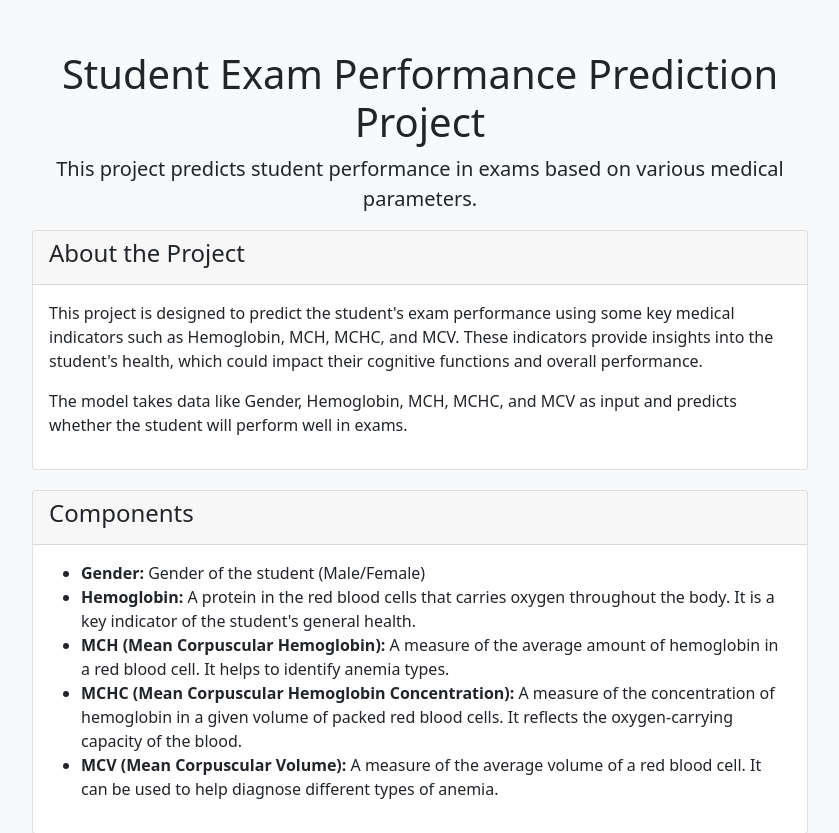
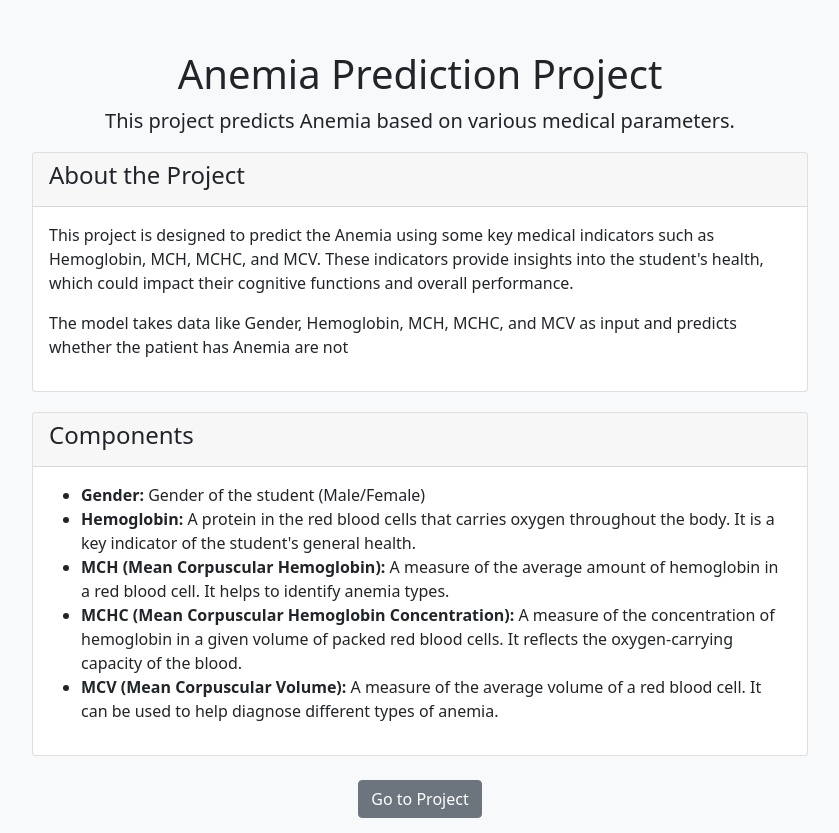
Before and after one commit to santhipsengottuvel/Anemia-Prediction-Project, a Flask app: page / in a window 1280 px wide. Shown: the top 833 px of the page, without its empty margins (220-1059 px from the left). Run offline with Flask 3, Linux system fonts and the light colour scheme; some libraries are stand-ins or nearby versions.

Commit message:
Changes is html file

```diff
--- a/templates/index.html
+++ b/templates/index.html
@@ -21,8 +21,8 @@
 <body>
     <div class="container">
         <div class="text-center">
-            <h1>Student Exam Performance Prediction Project</h1>
-            <p class="lead">This project predicts student performance in exams based on various medical parameters.</p>
+            <h1>Anemia Prediction Project</h1>
+            <p class="lead">This project predicts Anemia based on various medical parameters.</p>
         </div>
 
         <div class="card">
@@ -30,8 +30,8 @@
                 <h4>About the Project</h4>
             </div>
             <div class="card-body">
-                <p>This project is designed to predict the student's exam performance using some key medical indicators such as Hemoglobin, MCH, MCHC, and MCV. These indicators provide insights into the student's health, which could impact their cognitive functions and overall performance.</p>
-                <p>The model takes data like Gender, Hemoglobin, MCH, MCHC, and MCV as input and predicts whether the student will perform well in exams.</p>
+                <p>This project is designed to predict the Anemia using some key medical indicators such as Hemoglobin, MCH, MCHC, and MCV. These indicators provide insights into the student's health, which could impact their cognitive functions and overall performance.</p>
+                <p>The model takes data like Gender, Hemoglobin, MCH, MCHC, and MCV as input and predicts whether the patient has Anemia are not</p>
             </div>
         </div>
 
```
